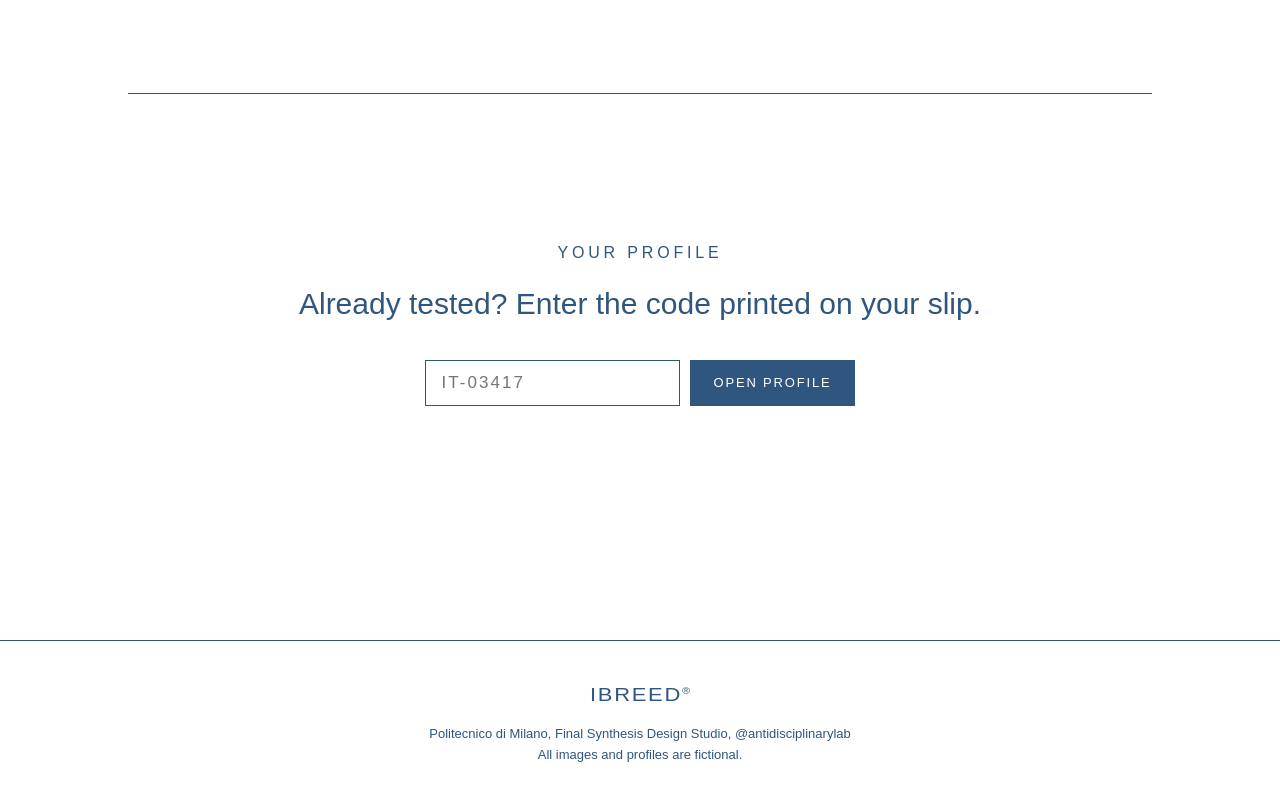
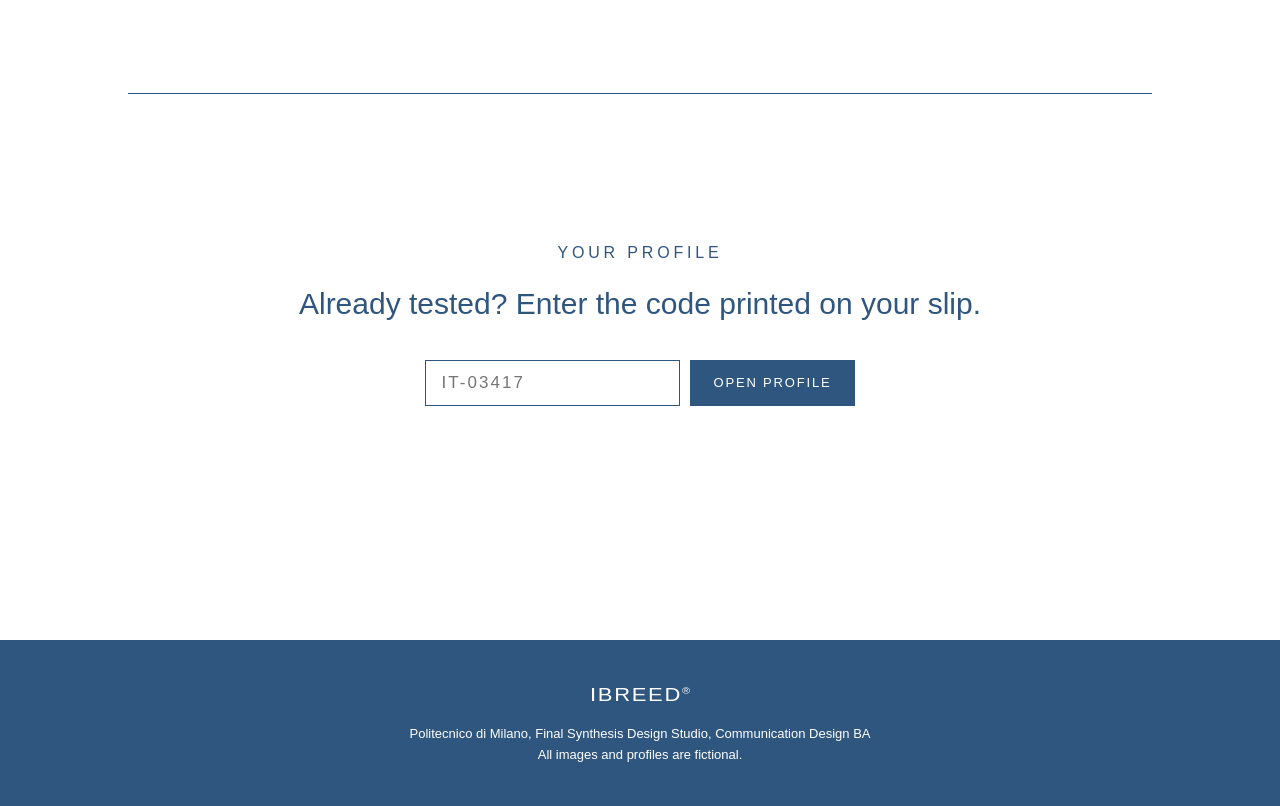
Before and after one commit to letizianeri/ibreed, a plain HTML site: page index.html in a window 1280 px wide. Shown: the part 3942-4748 px from the top of the page. Drawn offline with Linux system fonts and the light colour scheme; a web font is replaced by a local one.

Commit message:
modifiche al footer

```diff
--- a/index.html
+++ b/index.html
@@ -79,7 +79,7 @@
   <footer>
     <span class="logo"><span class="serif">IBREED<sup>®</sup></span></span>
 
-    Politecnico di Milano, Final Synthesis Design Studio, <a href="https://www.instagram.com/antidisciplinarylab" target="_blank">@antidisciplinarylab</a></br>
+    Politecnico di Milano, Final Synthesis Design Studio, Communication Design BA <!--a href="https://www.instagram.com/antidisciplinarylab" target="_blank">@antidisciplinarylab</a!--></br>
     All images and profiles are fictional.
   </footer>
 
--- a/style.css
+++ b/style.css
@@ -312,13 +312,14 @@ footer {
   padding: 36px clamp(20px, 6vw, 80px) calc(40px + env(safe-area-inset-bottom, 0px));
   text-align: center;
   font-size: 13px;
-  color: var(--mute);
+  color: var(--bg);
+  background-color: var(--ink);
 }
 
 footer .logo {
   display: block;
   font-size: 22px;
-  color: var(--ink);
+  color: var(--bg);
   margin-bottom: 12px;
 }
 
```
Also changed, not shown: assets/ibreed-favicon.png.
